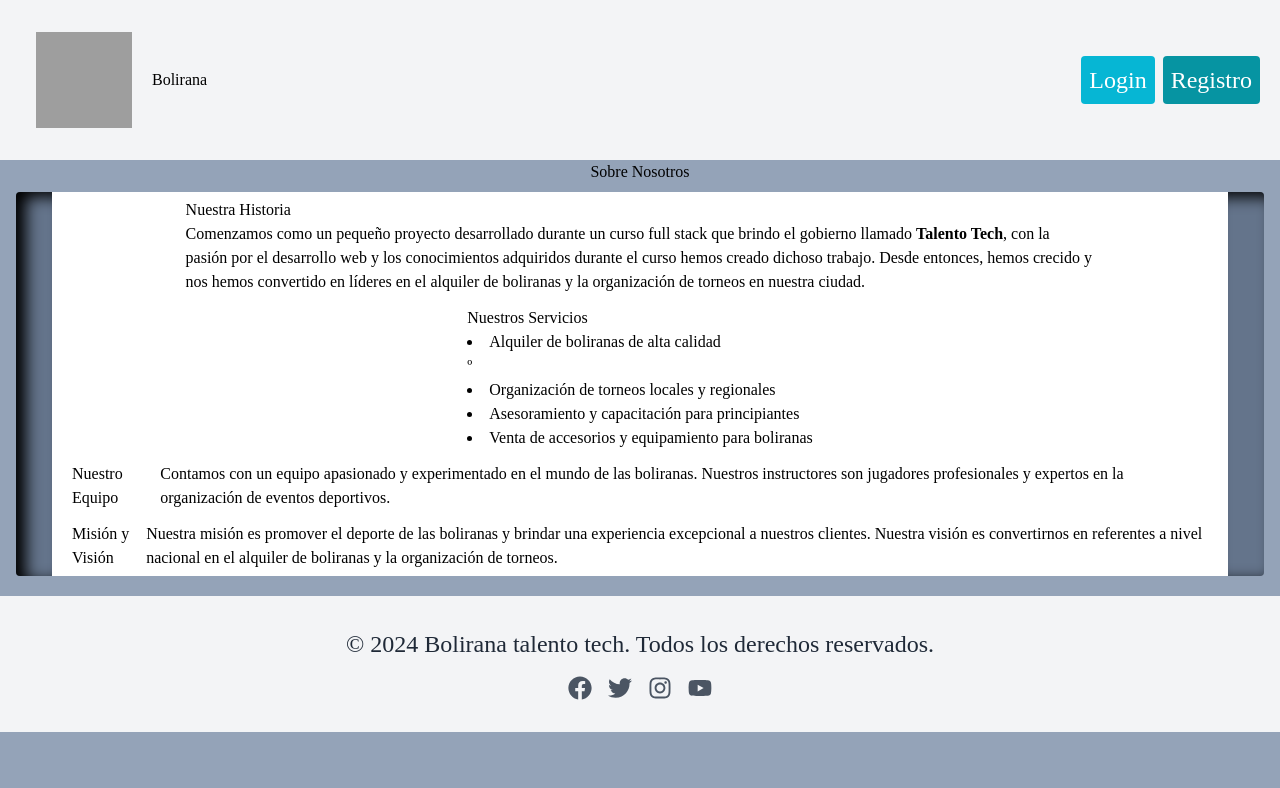
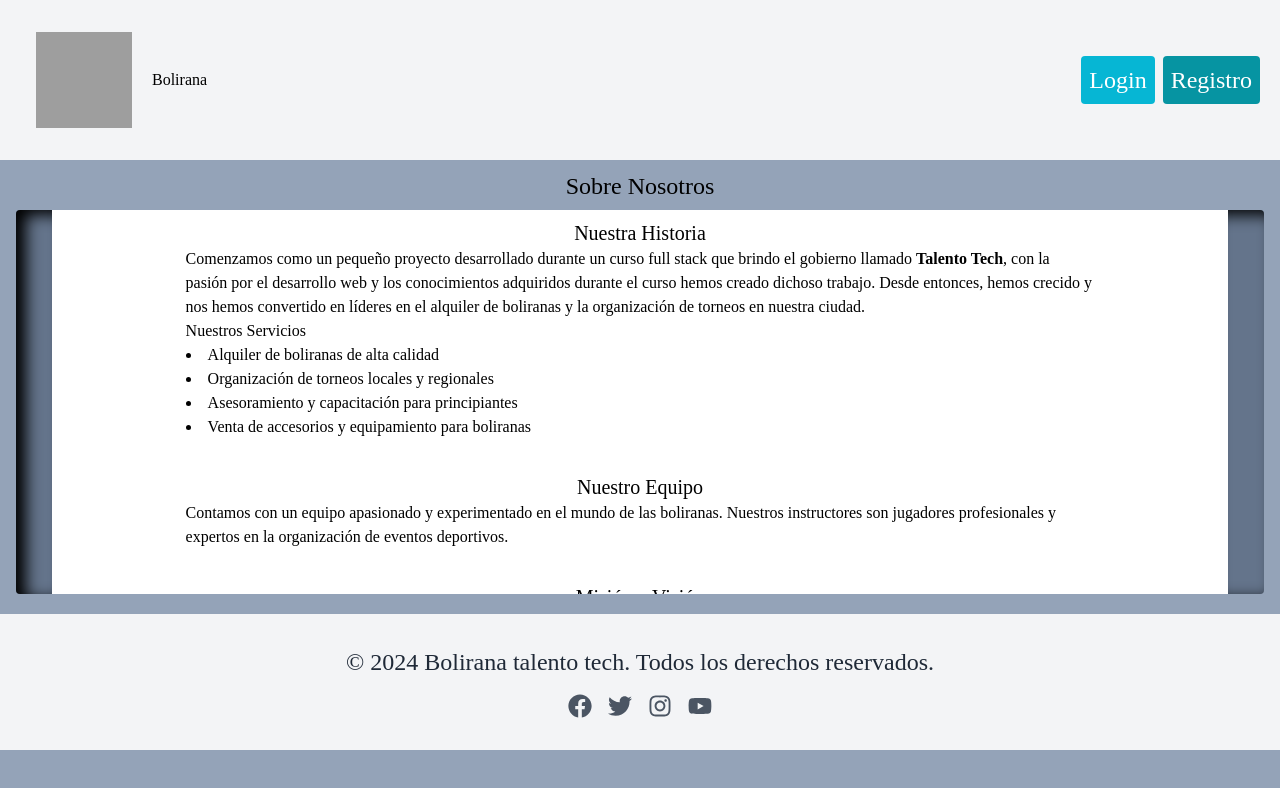
Before and after one commit to seguraedwin5/BoliranaTalentotech, a React (Vite) app: page /acercade in a window 1280 px wide. Shown: the top 788 px of the page. Built offline with nearby package versions, Linux system fonts and the light colour scheme; grey boxes are pictures that could not be loaded; a web font is replaced by a local one.

Commit message:
cambiso de estilo y arreglo Acerca de

```diff
--- a/src/App.css
+++ b/src/App.css
@@ -100,3 +100,9 @@ main .second__section article button:hover{
 hr{
   margin: 20px;
 }
+
+.text-center{
+  text-align: center;
+  text-decoration: double;
+  margin-top: 10px;
+}
--- a/src/pages/AcercaDe.jsx
+++ b/src/pages/AcercaDe.jsx
@@ -4,34 +4,29 @@
 function AcercaDe() {
     return (
       <div>
-        <h1 className='text-center'>Sobre Nosotros</h1>
+        <h1 className='text-center text-2xl'>Sobre Nosotros</h1>
 
         <Section>
         <div className="p-5 bg-white shadow-md flex flex-row flex-wrap gap-3 justify-center">
-        <div className="w-4/5">
-          <h2>Nuestra Historia</h2>
+          <div className="w-4/5 pt-10">
+            <br></br>
+            <h2 className='text-xl text-center'>Nuestra Historia</h2>
             <p>
               Comenzamos como un pequeño proyecto desarrollado durante un curso full stack que brindo el gobierno llamado <strong>Talento Tech</strong>, con la pasión por el desarrollo web y los conocimientos adquiridos durante el curso hemos creado dichoso trabajo. Desde entonces, hemos crecido y nos hemos convertido en líderes en el alquiler de boliranas y la organización de torneos en nuestra ciudad.
             </p>
-          </div>
 
-          <div className="">
               <h2>Nuestros Servicios</h2>
-            <li>Alquiler de boliranas de alta calidad</li>º
+                <li>Alquiler de boliranas de alta calidad</li>
                 <li>Organización de torneos locales y regionales</li>
                 <li>Asesoramiento y capacitación para principiantes</li>
                 <li>Venta de accesorios y equipamiento para boliranas</li>
-          </div>
-
-          <div className=" flex w-4/4 items-center justify-around">
-          <h2>Nuestro Equipo</h2>
+            <br></br>
+            <h2 className='text-center text-xl'>Nuestro Equipo</h2>
             <p>
               Contamos con un equipo apasionado y experimentado en el mundo de las boliranas. Nuestros instructores son jugadores profesionales y expertos en la organización de eventos deportivos.
             </p>
-          </div>
-
-          <div className=" flex w-4/4 items-center justify-around">
-          <h2>Misión y Visión</h2>
+            <br></br>
+            <h2 className='text-center text-xl'>Misión y Visión</h2>
             <p>
               Nuestra misión es promover el deporte de las boliranas y brindar una experiencia excepcional a nuestros clientes. Nuestra visión es convertirnos en referentes a nivel nacional en el alquiler de boliranas y la organización de torneos.
             </p>
```
Lines whose indentation alone changed are shown as unchanged.
